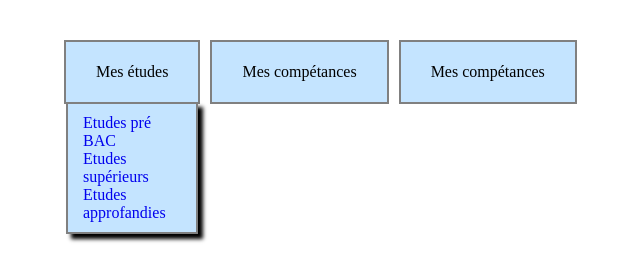
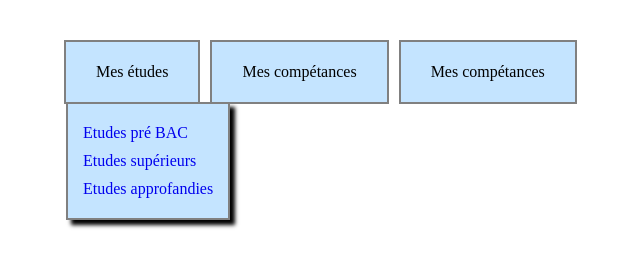
Before and after one commit to dimahmz/TW-TP, a plain HTML site: page javascript/JS-TP1/ex9/ex9.html in a window 1280 px wide. Both pictures are taken after a click on the element "Mes études". Shown: the whole page, without its empty margins (276-916 px from the left). Drawn offline with Linux system fonts and the light colour scheme.

Commit message:
exercice 9 JS-TP1

```diff
--- a/javascript/JS-TP1/ex9/style.css
+++ b/javascript/JS-TP1/ex9/style.css
@@ -19,15 +19,17 @@ nav div {
   position: absolute;
   left: 0;
   top: 100%;
+  display: flex;
+  flex-direction: column;
+  gap: 10px;
   text-align: start;
-  gap: 10px;
-  padding: 10px 15px;
+  padding: 20px 15px;
   box-shadow: rgba(0, 0, 0) 5px 5px 4px;
   visibility: hidden;
 }
 .links-wrapper a {
   text-decoration: none;
-  display: block;
+  white-space: nowrap;
 }
 
 .hide-links {
```
